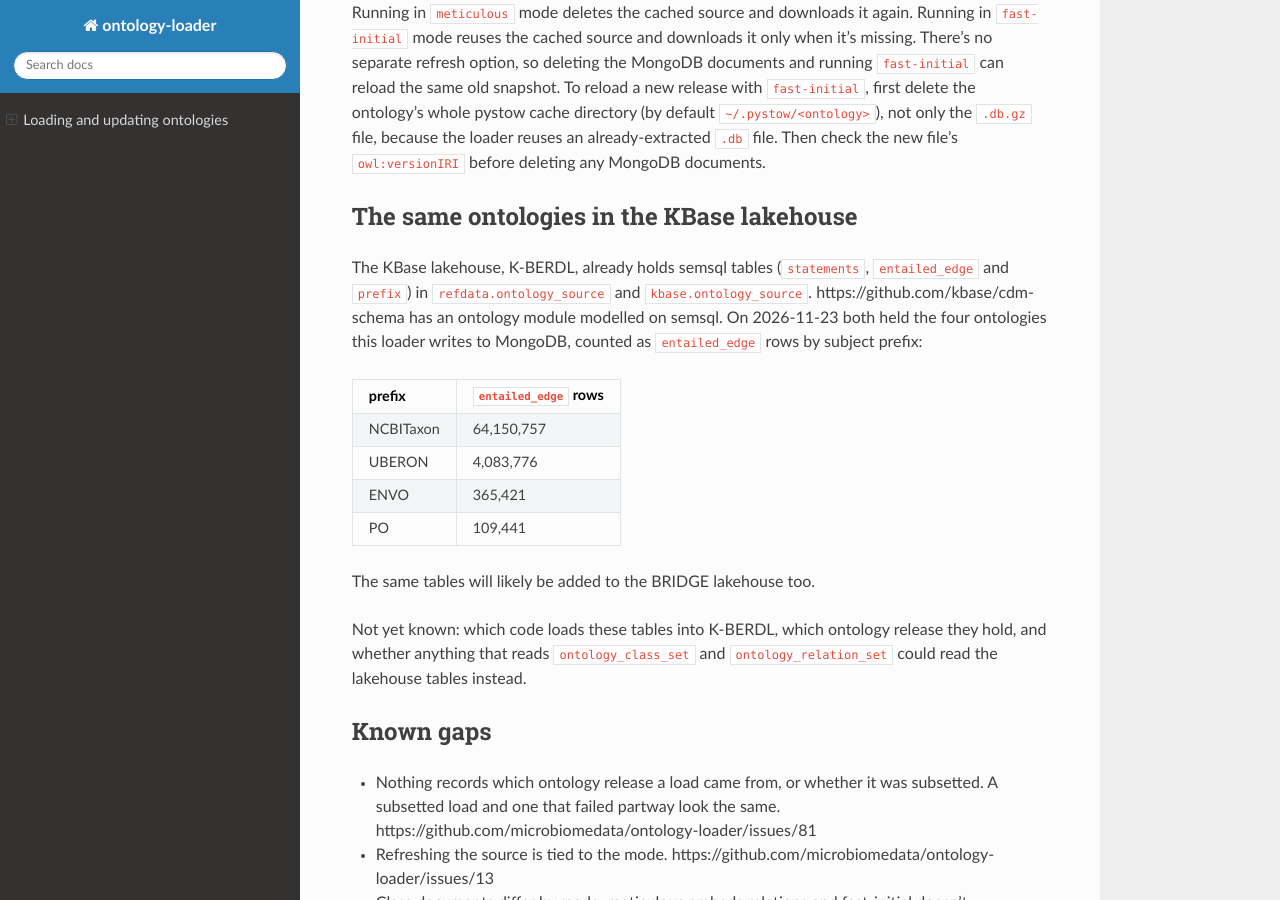
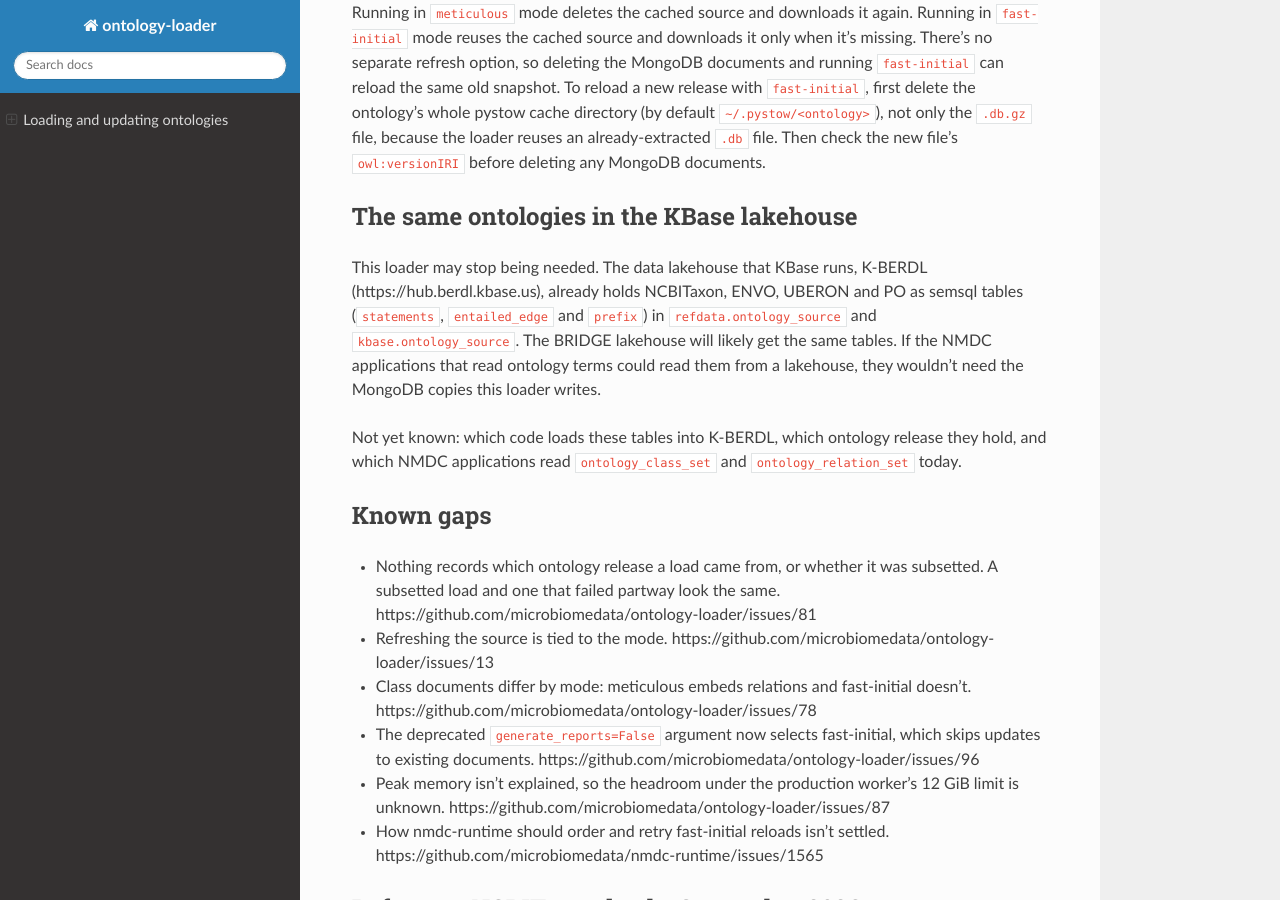
Before and after one commit to microbiomedata/ontology-loader, a Sphinx documentation site: the page built from docs/loading-and-updating.md, in a window 1280 px wide and 900 px high, scrolled down 1999 px. Built offline with Sphinx 7.4.7 and the Read the Docs theme 3.1.0, drawn with Linux system fonts in a browser that asks for light colours; pages that are not in the unit, such as notebooks, are missing from menus.

Commit message:
Say why the KBase lakehouse section matters to a reader

```diff
--- a/docs/loading-and-updating.md
+++ b/docs/loading-and-updating.md
@@ -57,18 +57,9 @@ Running in `meticulous` mode deletes the cached source and downloads it again. R
 
 ## The same ontologies in the KBase lakehouse
 
-The KBase lakehouse, K-BERDL, already holds semsql tables (`statements`, `entailed_edge` and `prefix`) in `refdata.ontology_source` and `kbase.ontology_source`. https://github.com/kbase/cdm-schema has an ontology module modelled on semsql. On 2026-11-23 both held the four ontologies this loader writes to MongoDB, counted as `entailed_edge` rows by subject prefix:
+This loader may stop being needed. The data lakehouse that KBase runs, K-BERDL (https://hub.berdl.kbase.us), already holds NCBITaxon, ENVO, UBERON and PO as semsql tables (`statements`, `entailed_edge` and `prefix`) in `refdata.ontology_source` and `kbase.ontology_source`. The BRIDGE lakehouse will likely get the same tables. If the NMDC applications that read ontology terms could read them from a lakehouse, they wouldn't need the MongoDB copies this loader writes.
 
-| prefix | `entailed_edge` rows |
-| --- | ---: |
-| NCBITaxon | 64,150,757 |
-| UBERON | 4,083,776 |
-| ENVO | 365,421 |
-| PO | 109,441 |
-
-The same tables will likely be added to the BRIDGE lakehouse too.
-
-Not yet known: which code loads these tables into K-BERDL, which ontology release they hold, and whether anything that reads `ontology_class_set` and `ontology_relation_set` could read the lakehouse tables instead.
+Not yet known: which code loads these tables into K-BERDL, which ontology release they hold, and which NMDC applications read `ontology_class_set` and `ontology_relation_set` today.
 
 ## Known gaps
 
```
